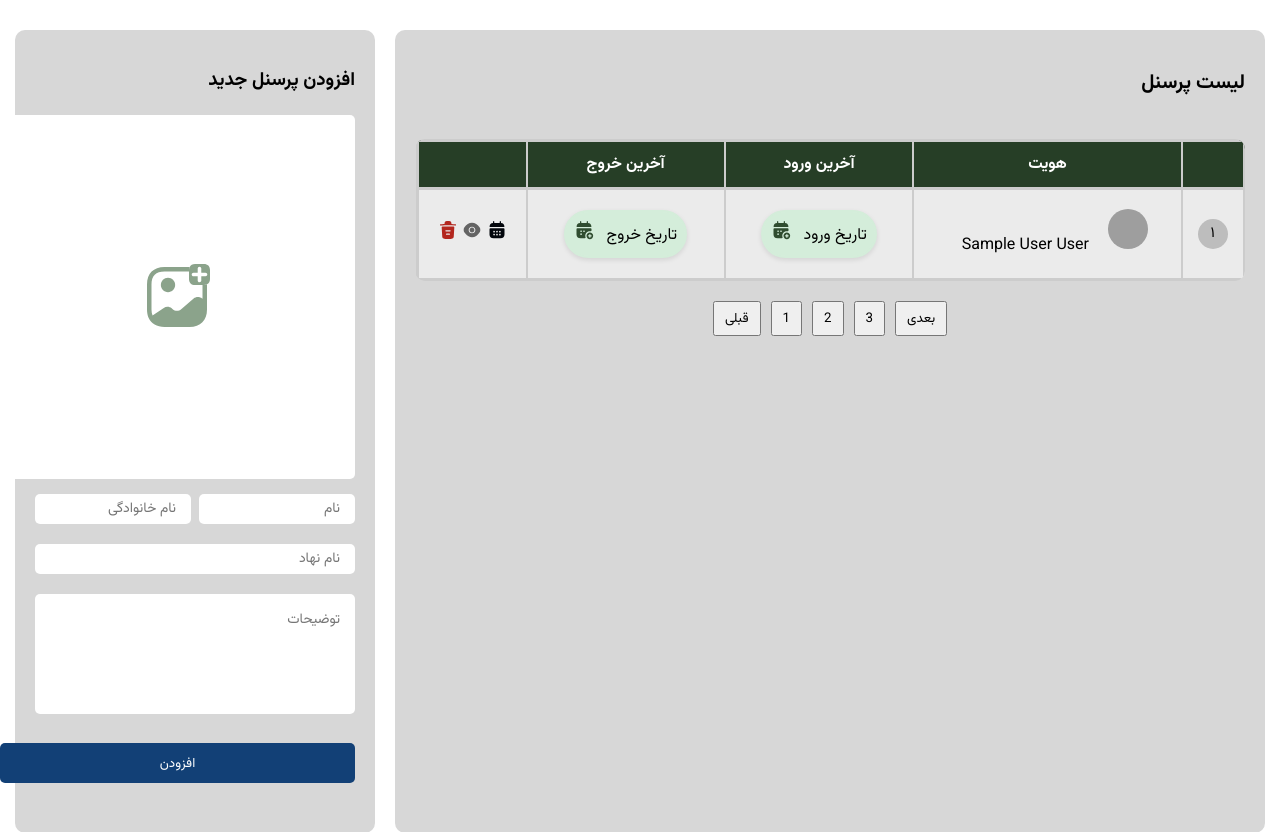
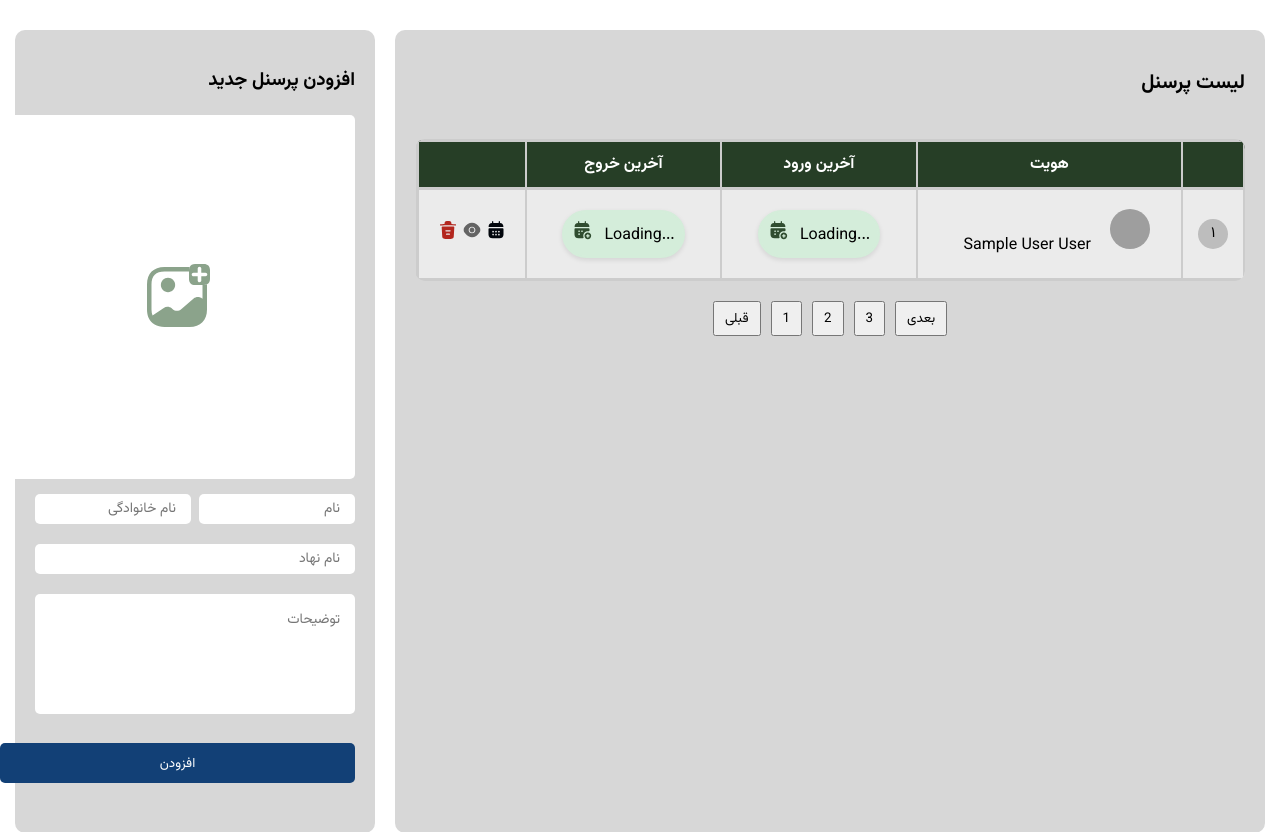
Before and after one commit to fateme-kz/hr--board, a Flask app: page /hr/ in a window 1280 px wide. Shown: the part 20-852 px from the top of the page. Run offline with Flask 3, Linux system fonts and the light colour scheme; tables that the repository leaves empty hold one stand-in row (values such as "Sample post"); grey boxes are pictures that could not be loaded.

Commit message:
updated log cells

```diff
--- a/src/Users/template/list.html
+++ b/src/Users/template/list.html
@@ -72,20 +72,20 @@
                                         <img src="{{ url_for('hr.get_image', employee_id=employee.id) }}" alt="{{ employee.name }}" id="image-part" name="image-part" class="image-part">
                                         <span class="name-part">{{ employee.name }} {{ employee.last_name }}</span>
                                     </td>
-                                    <td class="time">
+                                    <td class="time enter-time">
                                         <div class="custom-rect">
-                                            تاریخ ورود
+                                            <span class="log-time">...Loading</span>
                                             <button class="calender-add"></button>
                                         </div>
                                     </td>
-                                    <td class="time">
+                                    <td class="time exit-time">
                                         <div class="custom-rect">
-                                            تاریخ خروج
+                                            <span class="log-time">...Loading</span>
                                             <button class="calender-add"></button>
                                         </div>
                                     </td>
                                     <td>
-                                        <button class="calender-btn" id="calenderBtn" data-id="{{ employee.id }}"></button>
+                                        <button class="calender-btn" id="calenderBtn" data-id="{{ employee.id }}" data-image="{{ url_for('hr.get_image', employee_id=employee.id) }}" data-employee_details='{ "name": "{{ employee.name }}", "last_name": "{{ employee.last_name }}" }'></button>
                                         <button class="eye-btn"></button>
                                         <button class="delete-btn" data-id="{{ employee.id }}"></button>
                                     </td>
```
